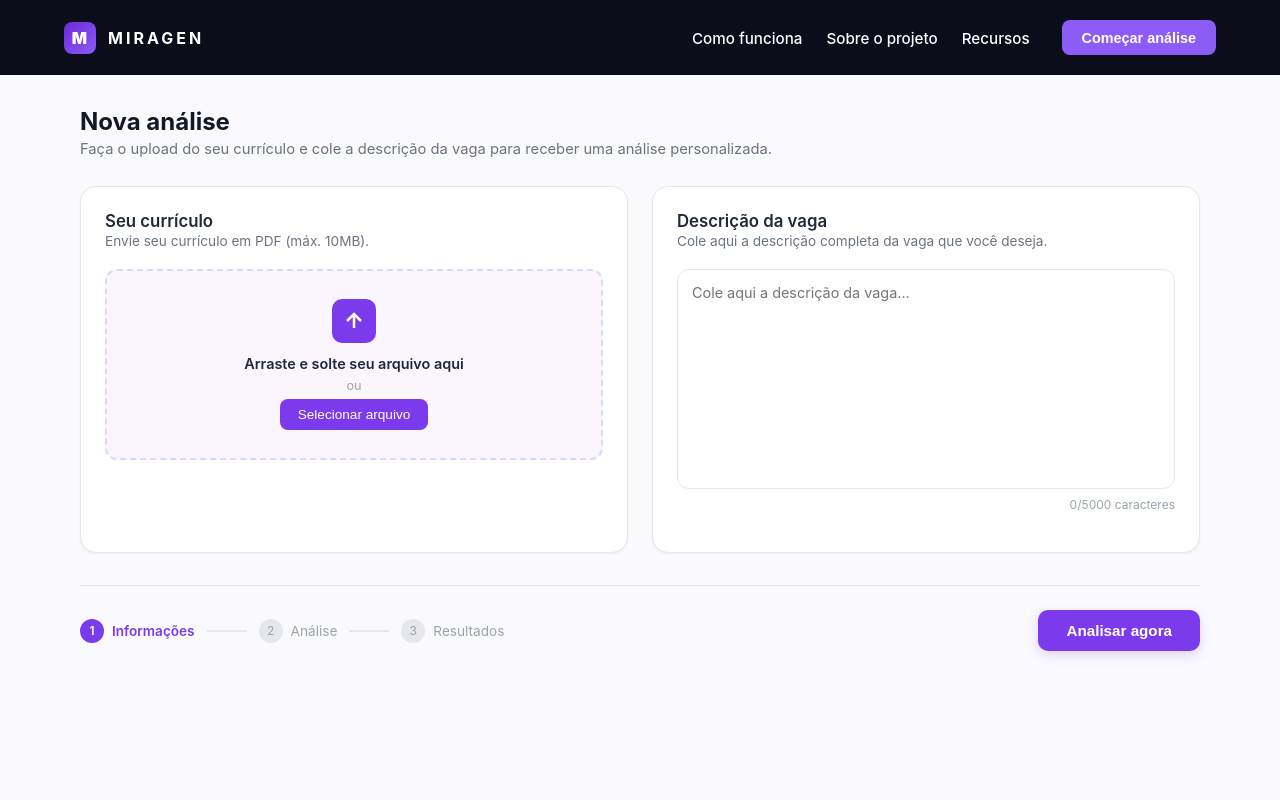
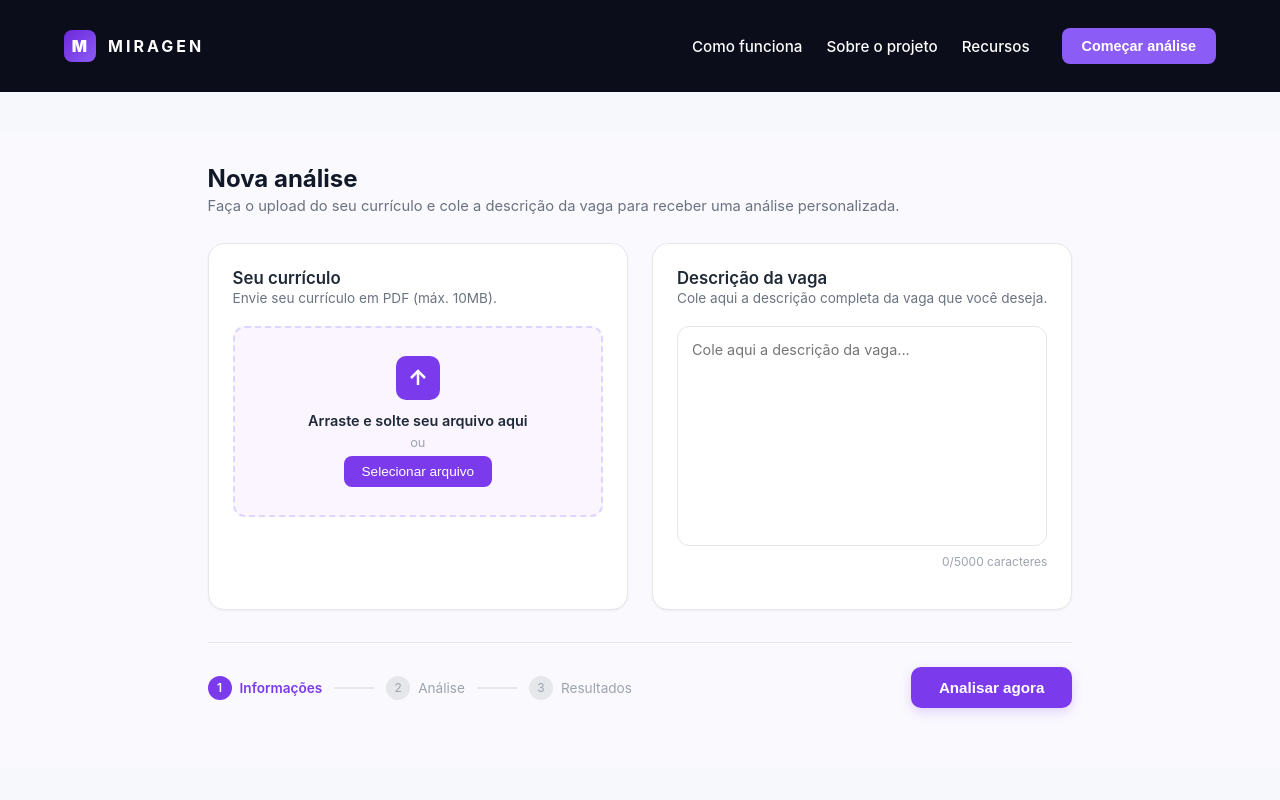
Before and after one commit to juninhos-comunidade/miragen, a React (Vite) app in the folder front-end/: page /upload in a window 1280 px wide. Shown: the top 800 px of the page. Built offline with nearby package versions, Linux system fonts and the light colour scheme.

Commit message:
Aprimorar página de Análise

```diff
--- a/front-end/src/App.css
+++ b/front-end/src/App.css
@@ -1,3 +1,4 @@
-.app {
-  min-height: 100vh;
+.main-content {
+    flex: 1;
+    padding: 40px 0;
 }
--- a/front-end/src/App.jsx
+++ b/front-end/src/App.jsx
@@ -13,12 +13,14 @@ function App() {
   return (
     <>
       <Header />
+      <main className="main-content">
         <Routes>
           <Route path="/" element={<HomePage />} />
           <Route path="/upload" element={<UploadPage />} />
           <Route path="/analise" element={<AnalisePage />} />
           <Route path="/results" element={<ResultsPage />} />
         </Routes>
+      </main>
       <Footer />
     </>
   );
--- a/front-end/src/components/Footer/Footer.css
+++ b/front-end/src/components/Footer/Footer.css
@@ -65,7 +65,7 @@
 .social-icons a {
   width: 42px;
   height: 42px;
-  background: --primary-dark;
+  background: var(--primary-dark);
   border-radius: 50%;
   display: flex;
   justify-content: center;
--- a/front-end/src/index.css
+++ b/front-end/src/index.css
@@ -11,11 +11,23 @@
 
 }
 
-* {
-  margin: 0;
-  padding: 0;
+html,
+body,
+#root {
+    min-height: 100vh;
+    margin: 0;
+    padding: 0;
 }
 
+#root {
+    display: flex;
+    flex-direction: column;
+}
+
+.main-content {
+    flex: 1;
+     min-height: 100vh;
+}
 html {
   scroll-behavior: smooth;
 }
--- /dev/null
+++ b/front-end/src/pages/AnalisePage/AnalisePage.css
@@ -0,0 +1,33 @@
+.analysis-page {
+    min-height: 70vh;
+    display: flex;
+    justify-content: center;
+    align-items: center;
+}
+
+.analysis-card {
+    width: 500px;
+    background: white;
+    border-radius: 18px;
+    padding: 48px;
+    box-shadow: 0 12px 40px rgba(0,0,0,.08);
+}
+
+.analysis-title {
+    text-align: center;
+    margin-bottom: 12px;
+}
+
+.analysis-subtitle {
+    text-align: center;
+    color: #6b7280;
+    margin-bottom: 36px;
+}
+
+.analysis-step {
+    display: flex;
+    gap: 12px;
+    padding: 14px 0;
+    align-items: center;
+    font-size: 16px;
+}
--- a/front-end/src/pages/AnalisePage/AnalisePage.jsx
+++ b/front-end/src/pages/AnalisePage/AnalisePage.jsx
@@ -1,12 +1,21 @@
-import { useLocation, useNavigate } from "react-router"
-import {enviarCurriculo} from '../../../api/api.js'
-import { useEffect, useState } from 'react'
+import { useLocation, useNavigate } from "react-router";
+import { enviarCurriculo } from "../../../api/api.js";
+import { useEffect, useState } from "react";
+import './AnalisePage.css'
 
 function AnalisePage() {
-    const { state } = useLocation()
-    const [etapa, setEtapa] = useState("");
-    const {resumeFile, jobDescription } = state;
+    const { state } = useLocation();
+    const { resumeFile, jobDescription } = state;
     const navigate = useNavigate();
+
+    const [etapaAtual, setEtapaAtual] = useState(0);
+
+    const etapas = [
+        "Enviando currículo",
+        "Extraindo texto",
+        "Analisando compatibilidade",
+        "Preparando resultados"
+    ];
 
     function esperar(ms) {
         return new Promise(resolve => setTimeout(resolve, ms));
@@ -14,34 +23,55 @@ function AnalisePage() {
 
     useEffect(() => {
         async function analisar() {
-            setEtapa("Enviando currículo...");
+            setEtapaAtual(0);
 
             const resultado = await enviarCurriculo(
                 resumeFile,
                 jobDescription
             );
 
-            setEtapa("Extraindo texto...");
+            setEtapaAtual(1);
             await esperar(1000);
 
-            setEtapa("Analisando compatibilidade...");
+            setEtapaAtual(2);
             await esperar(1000);
 
-            setEtapa("Preparando resultados...");
+            setEtapaAtual(3);
+            await esperar(1000);
 
             navigate("/results", {
                 state: resultado,
             });
         }
 
-        analisar();
+        analisar()
     }, [resumeFile, jobDescription, navigate]);
 
     return (
-        <div>
-            {etapa}
+        <div className="analysis-page">
+            <div className="analysis-card">
+                <h2 className="analysis-title">
+                    Analisando seu currículo
+                </h2>
+
+                <p className="analysis-subtitle">
+                    Aguarde enquanto comparamos seu currículo com a vaga.
+                </p>
+
+                {etapas.map((etapa, index) => (
+                    <div className="analysis-step" key={etapa}>
+                        <span>
+                            {index < etapaAtual && "✓"}
+                            {index === etapaAtual && "⟳"}
+                            {index > etapaAtual && "○"}
+                        </span>
+
+                        <span>{etapa}</span>
+                    </div>
+                ))}
+            </div>
         </div>
-    );
+    )
 }
 
-export default AnalisePage
+export default AnalisePage;
```
Lines whose indentation alone changed are shown as unchanged.
